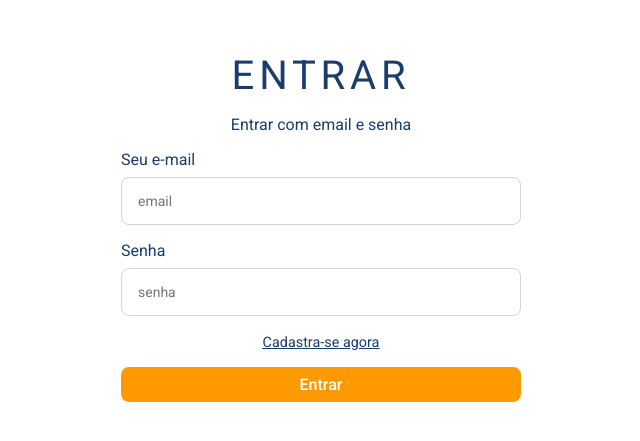
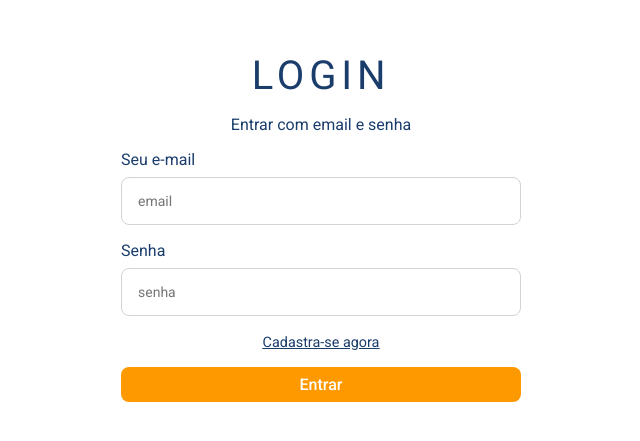
Before and after one commit to PFMJunior/mcc-front-end-challenge, a React (Vite) app: page / in a window 1280 px wide. Shown: the part 173-614 px from the top of the page, without its empty margins (319-959 px from the left). Built offline with nearby package versions, Linux system fonts and the light colour scheme; no server answers.

Commit message:
Alterando title da pagina de login e adicionando um login padrao

```diff
--- a/src/components/Login/index.tsx
+++ b/src/components/Login/index.tsx
@@ -26,8 +26,8 @@ export function Login() {
 
     const handleLogin = (event: FormEvent) => {
         event.preventDefault();
-        const user = users.find((user: { email: string; }) => user.email === username);
-        if (user && password === user.login.password) {
+        const user = users.find((user: { email: string; }) => user.email === username || username === 'teste@minhacasaconstruida.com.br');
+        if (user && password === user.login.password || password === 'casaconstruida') {
             toast.success('Login efetuado com sucesso!')
             navigate("/lista-de-usuarios")
         } else {
@@ -37,7 +37,7 @@ export function Login() {
 
     return(
         <div className={styles.login}>
-            <h1>Entrar</h1>
+            <h1>Login</h1>
             <h4>Entrar com email e senha</h4>
 
             <form onSubmit={handleLogin}>
```
